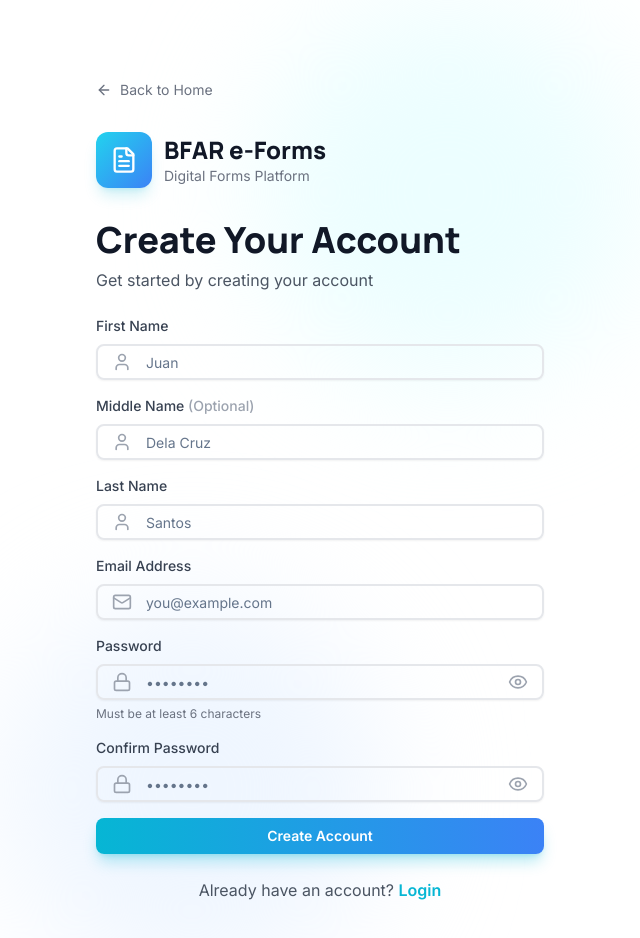
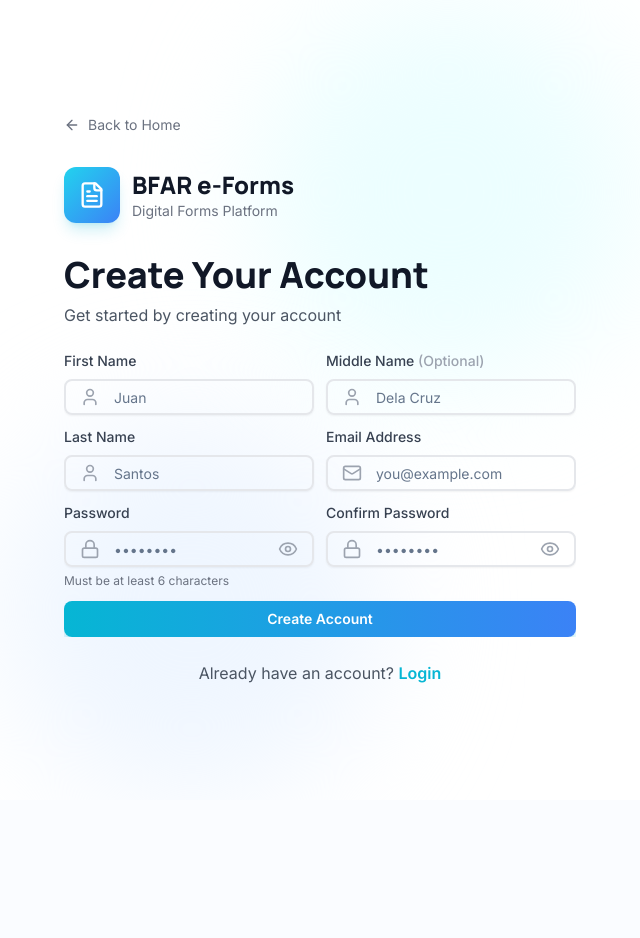
Before and after one commit to nvlmr/bfar-frontend, a React (Create React App) app: page /signup in a window 1280 px wide. Shown: the top 938 px of the page, without its empty margins (640-1280 px from the left). After the commit the page ends 800 px from the top, so only its background shows below. Built offline with nearby package versions, Linux system fonts and the light colour scheme.

Commit message:
Maximize space for headers and content on all main pages

```diff
--- a/src/pages/Dashboard.js
+++ b/src/pages/Dashboard.js
@@ -201,8 +201,8 @@ const Dashboard = () => {
       <Fish className="pointer-events-none absolute top-28 right-28 w-10 h-10 text-cyan-300/20 animate-fish1" />
       <Fish className="pointer-events-none absolute bottom-28 left-28 w-8 h-8 text-blue-300/15 transform -scale-x-100 animate-fish2" />
 
-      <header className="sticky top-0 z-40 bg-white/85 backdrop-blur-xl border-b border-slate-200/70 shadow-sm">
-        <div className="max-w-7xl mx-auto px-4 sm:px-6 lg:px-8 py-4 flex flex-col gap-4 sm:flex-row sm:items-center sm:justify-between">
+      <header className="sticky top-0 z-40 bg-white/90 backdrop-blur-xl border-b border-slate-200/70 shadow-sm w-full">
+        <div className="w-full px-2 sm:px-4 lg:px-6 py-2 flex flex-col sm:flex-row sm:items-center sm:justify-between gap-2">
           <div className="flex items-center gap-3">
             <div className="w-12 h-12 rounded-2xl bg-gradient-to-br from-cyan-400 to-blue-500 shadow-lg shadow-cyan-500/20 flex items-center justify-center">
               <FileText className="w-6 h-6 text-white" />
@@ -231,9 +231,9 @@ const Dashboard = () => {
         </div>
       </header>
 
-      <main className="max-w-7xl mx-auto px-4 sm:px-6 lg:px-8 py-10 space-y-8 relative z-10">
-        <section className="rounded-[2rem] border border-slate-200/70 bg-white/90 shadow-xl shadow-slate-900/5 p-8 overflow-hidden">
-          <div className="grid gap-8 lg:grid-cols-[1.4fr_0.6fr] items-center">
+      <main className="w-full px-2 sm:px-4 lg:px-6 py-6 space-y-6 relative z-10">
+        <section className="rounded-[2rem] border border-slate-200/70 bg-white/90 shadow-xl shadow-slate-900/5 p-6 overflow-hidden">
+          <div className="grid gap-6 lg:grid-cols-2 items-center">
             <div>
               <p className="text-sm uppercase tracking-[0.24em] text-cyan-600 mb-3">Welcome back</p>
               <h2 className="text-4xl sm:text-5xl font-bold text-slate-900 leading-tight mb-4">
@@ -258,8 +258,8 @@ const Dashboard = () => {
           </div>
         </section>
 
-        <section className="grid gap-6 lg:grid-cols-[1.7fr_0.9fr]">
-          <div className="rounded-3xl bg-white border border-slate-200/70 shadow-lg shadow-slate-900/5 p-6">
+        <section className="grid gap-4 lg:grid-cols-2">
+          <div className="rounded-3xl bg-white border border-slate-200/70 shadow-lg shadow-slate-900/5 p-4">
             <div className="flex flex-col gap-4 lg:flex-row lg:items-center lg:justify-between">
               <div className="relative min-w-0 flex-1">
                 <Search className="pointer-events-none absolute left-4 top-1/2 -translate-y-1/2 w-5 h-5 text-slate-400" />
--- a/src/pages/Signup.js
+++ b/src/pages/Signup.js
@@ -135,13 +135,13 @@ const Signup = () => {
       </div>
 
       {/* Right Panel - Signup Form */}
-      <div className="w-full lg:w-1/2 flex items-center justify-center p-6 lg:p-12 bg-white relative overflow-y-auto">
+      <div className="w-full lg:w-1/2 flex items-center justify-center p-2 lg:p-4 bg-white relative overflow-hidden min-h-screen max-h-screen">
         {/* Decorative Blurs */}
         <div className="absolute top-0 right-0 w-96 h-96 bg-cyan-50 rounded-full blur-3xl"></div>
         <div className="absolute bottom-0 left-0 w-96 h-96 bg-blue-50 rounded-full blur-3xl"></div>
 
         {/* Form Container */}
-        <div className="w-full max-w-md z-10 animate-fadeInUp my-8">
+        <div className="w-full max-w-lg z-10 animate-fadeInUp my-2 h-full flex flex-col justify-center">
           {/* Back Button */}
           <Link to="/" className="inline-flex items-center text-sm text-gray-500 hover:text-gray-700 mb-8 group transition-colors">
             <ArrowLeft className="w-4 h-4 mr-2 group-hover:-translate-x-1 transition-transform" />
@@ -166,9 +166,11 @@ const Signup = () => {
           </div>
 
           {/* Form */}
-          <form onSubmit={handleSubmit} className="space-y-4" data-testid="signup-form">
-            {/* First Name */}
-            <div>
+
+          <form onSubmit={handleSubmit} className="space-y-3" data-testid="signup-form" style={{maxHeight: '100%', overflow: 'hidden'}}>
+            {/* First Name & Middle Name Side by Side */}
+            <div className="flex flex-col md:flex-row md:space-x-3">
+              <div className="flex-1">
                 <Label htmlFor="firstName" className="text-sm font-medium text-gray-700 mb-2 block">First Name</Label>
                 <div className="relative group">
                   <User className="absolute left-4 top-1/2 transform -translate-y-1/2 w-5 h-5 text-gray-400 group-focus-within:text-cyan-500 transition-colors" />
@@ -184,9 +186,7 @@ const Signup = () => {
                   />
                 </div>
               </div>
-
-            {/* Middle Name */}
-            <div>
+              <div className="flex-1 mt-3 md:mt-0">
                 <Label htmlFor="middleName" className="text-sm font-medium text-gray-700 mb-2 block">
                   Middle Name <span className="text-gray-400">(Optional)</span>
                 </Label>
@@ -203,9 +203,12 @@ const Signup = () => {
                   />
                 </div>
               </div>
+            </div>
 
-            {/* Last Name */}
-            <div>
+
+            {/* Last Name & Email Side by Side */}
+            <div className="flex flex-col md:flex-row md:space-x-3">
+              <div className="flex-1">
                 <Label htmlFor="lastName" className="text-sm font-medium text-gray-700 mb-2 block">Last Name</Label>
                 <div className="relative group">
                   <User className="absolute left-4 top-1/2 transform -translate-y-1/2 w-5 h-5 text-gray-400 group-focus-within:text-cyan-500 transition-colors" />
@@ -221,9 +224,7 @@ const Signup = () => {
                   />
                 </div>
               </div>
-
-            {/* Email */}
-            <div>
+              <div className="flex-1 mt-3 md:mt-0">
                 <Label htmlFor="email" className="text-sm font-medium text-gray-700 mb-2 block">Email Address</Label>
                 <div className="relative group">
                   <Mail className="absolute left-4 top-1/2 transform -translate-y-1/2 w-5 h-5 text-gray-400 group-focus-within:text-cyan-500 transition-colors" />
@@ -240,9 +241,12 @@ const Signup = () => {
                   />
                 </div>
               </div>
+            </div>
 
-            {/* Password */}
-            <div>
+
+            {/* Password & Confirm Password Side by Side */}
+            <div className="flex flex-col md:flex-row md:space-x-3">
+              <div className="flex-1">
                 <Label htmlFor="password" className="text-sm font-medium text-gray-700 mb-2 block">Password</Label>
                 <div className="relative group">
                   <Lock className="absolute left-4 top-1/2 transform -translate-y-1/2 w-5 h-5 text-gray-400 group-focus-within:text-cyan-500 transition-colors" />
@@ -267,9 +271,7 @@ const Signup = () => {
                 </div>
                 <p className="text-xs text-gray-500 mt-1.5">Must be at least 6 characters</p>
               </div>
-
-            {/* Confirm Password */}
-            <div>
+              <div className="flex-1 mt-3 md:mt-0">
                 <Label htmlFor="confirmPassword" className="text-sm font-medium text-gray-700 mb-2 block">Confirm Password</Label>
                 <div className="relative group">
                   <Lock className="absolute left-4 top-1/2 transform -translate-y-1/2 w-5 h-5 text-gray-400 group-focus-within:text-cyan-500 transition-colors" />
@@ -291,6 +293,7 @@ const Signup = () => {
                   >
                     {showConfirmPassword ? <EyeOff className="w-5 h-5" /> : <Eye className="w-5 h-5" />}
                   </button>
+                </div>
               </div>
             </div>
 
```
Lines whose indentation alone changed are shown as unchanged.
